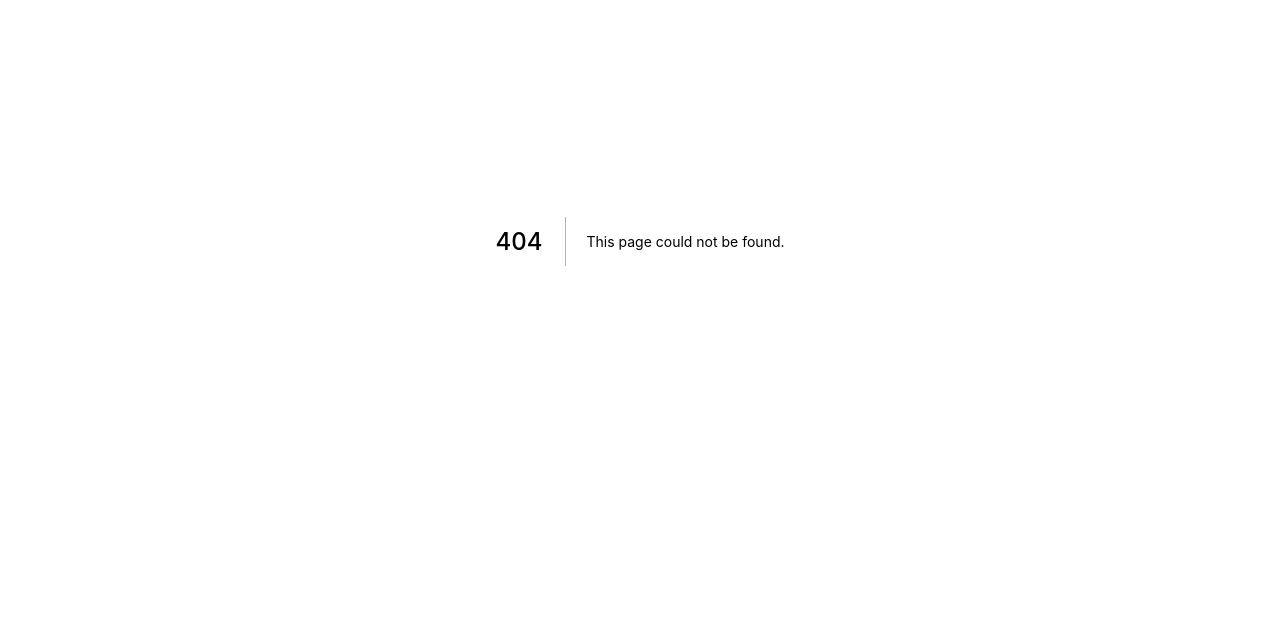
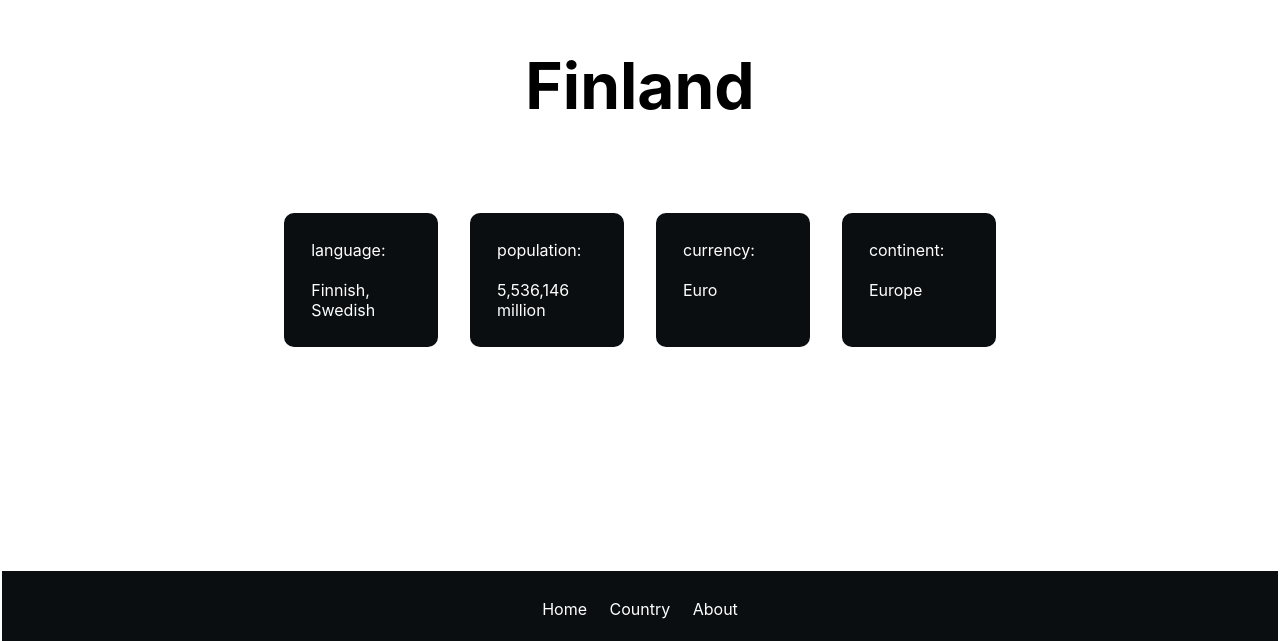
Before and after one commit to MeztliRA/kuoyms, a Next.js app: page /country/finland in a window 1280 px wide. Before the commit this address had no page. Shown: the part 159-800 px from the top of the page. Built offline with nearby package versions, Linux system fonts and the light colour scheme.

Commit message:
Add finland page

```diff
--- /dev/null
+++ b/pages/country/finland.tsx
@@ -0,0 +1,13 @@
+import CountryInfo from "../../components/CountryInfo";
+
+export default function finland() {
+    return (
+        <CountryInfo
+            name="Finland"
+            language="Finnish, Swedish"
+            continent="Europe"
+            population="5,536,146 million"
+            currency="Euro"
+        />
+    )
+}
--- a/pages/country/index.tsx
+++ b/pages/country/index.tsx
@@ -24,6 +24,8 @@ export default function Country() {
             <br/>
             <li><Link href="/country/canada"> 🇨🇦 Canada</Link></li>
             <br/>
+            <li><Link href="/country/finland"> 🇫🇮 Finland</Link></li>
+            <br/>
             <li><Link href="/country/indonesia"> 🇮🇩 Indonesia</Link></li>
             <br/>
             <li><Link href="/country/morocco"> 🇲🇦 Morocco</Link></li>
```
